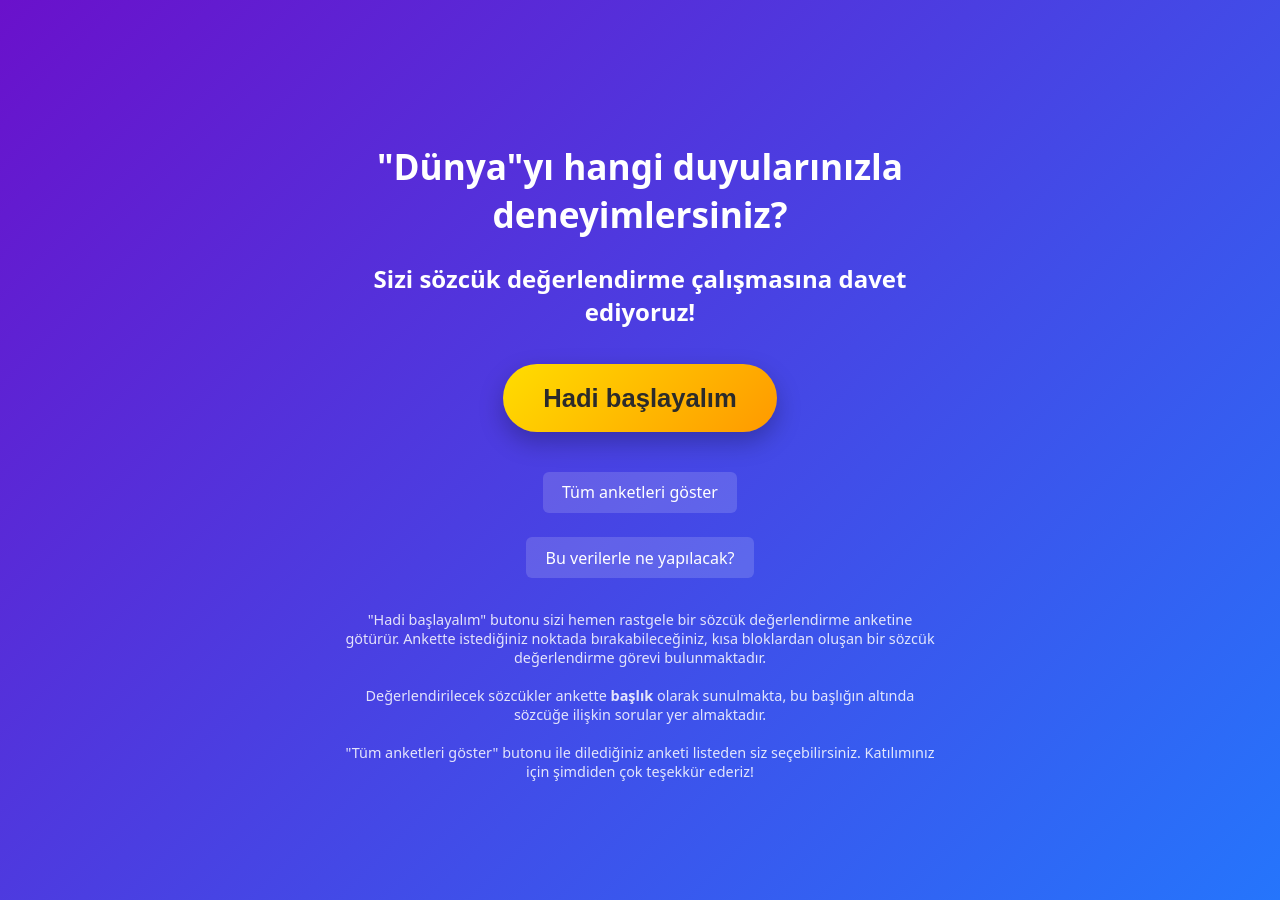
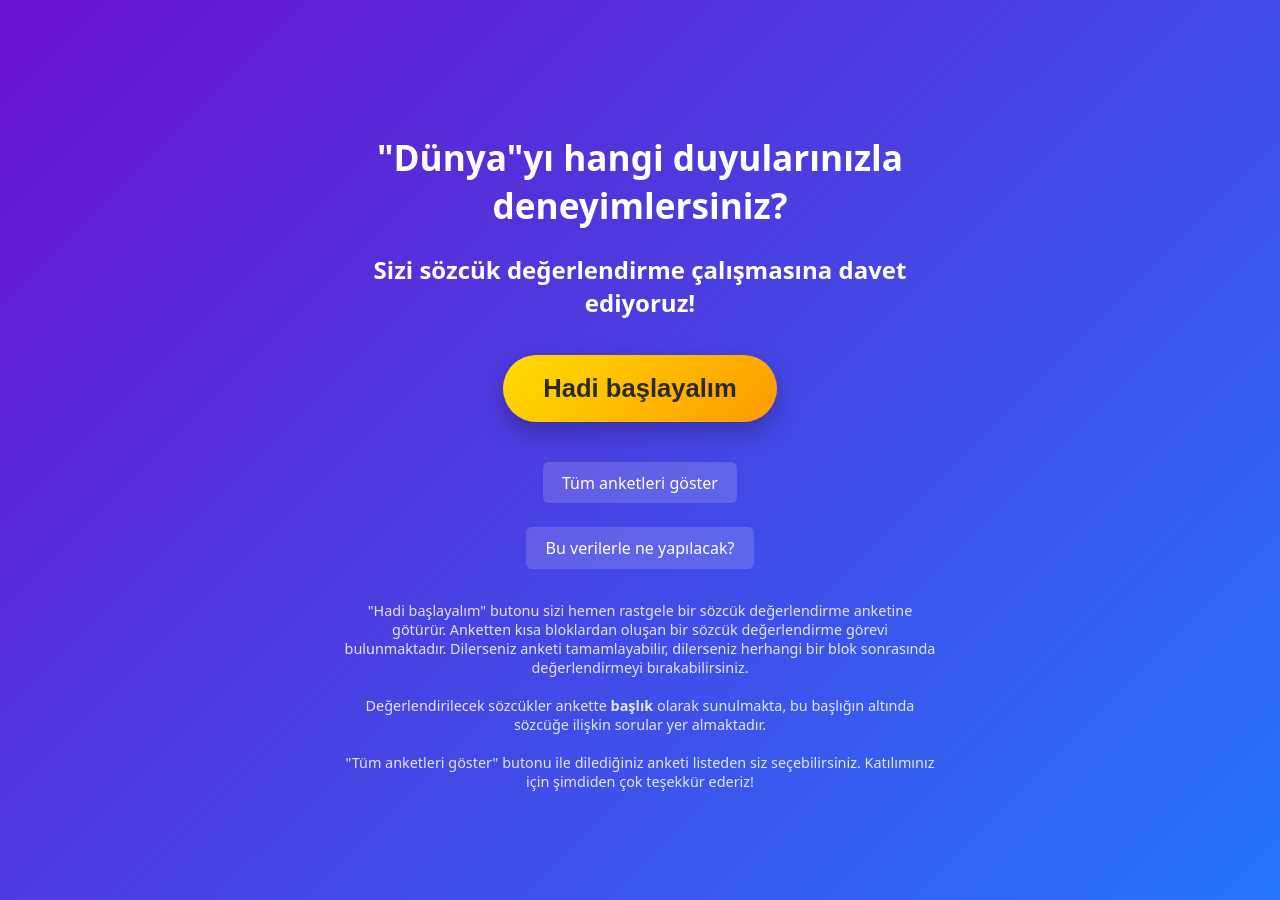
Before and after one commit to 925sozcuk/925sozcuk.github.io, a Jekyll site: the page built from index.html, in a window 1280 px wide. Built offline with Jekyll 4.4.1, drawn with Linux system fonts in a browser that asks for light colours.

Commit message:
Update index.html

```diff
--- a/index.html
+++ b/index.html
@@ -107,7 +107,8 @@ layout: none
 
   <div class="note">
   "Hadi başlayalım" butonu sizi hemen rastgele bir sözcük değerlendirme anketine götürür.
-  Ankette istediğiniz noktada bırakabileceğiniz, kısa bloklardan oluşan bir sözcük değerlendirme görevi bulunmaktadır.
+  Anketten kısa bloklardan oluşan bir sözcük değerlendirme görevi bulunmaktadır.
+  Dilerseniz anketi tamamlayabilir, dilerseniz herhangi bir blok sonrasında değerlendirmeyi bırakabilirsiniz.
   <br><br>
   Değerlendirilecek sözcükler ankette <strong>başlık</strong> olarak sunulmakta,
   bu başlığın altında sözcüğe ilişkin sorular yer almaktadır.
```
